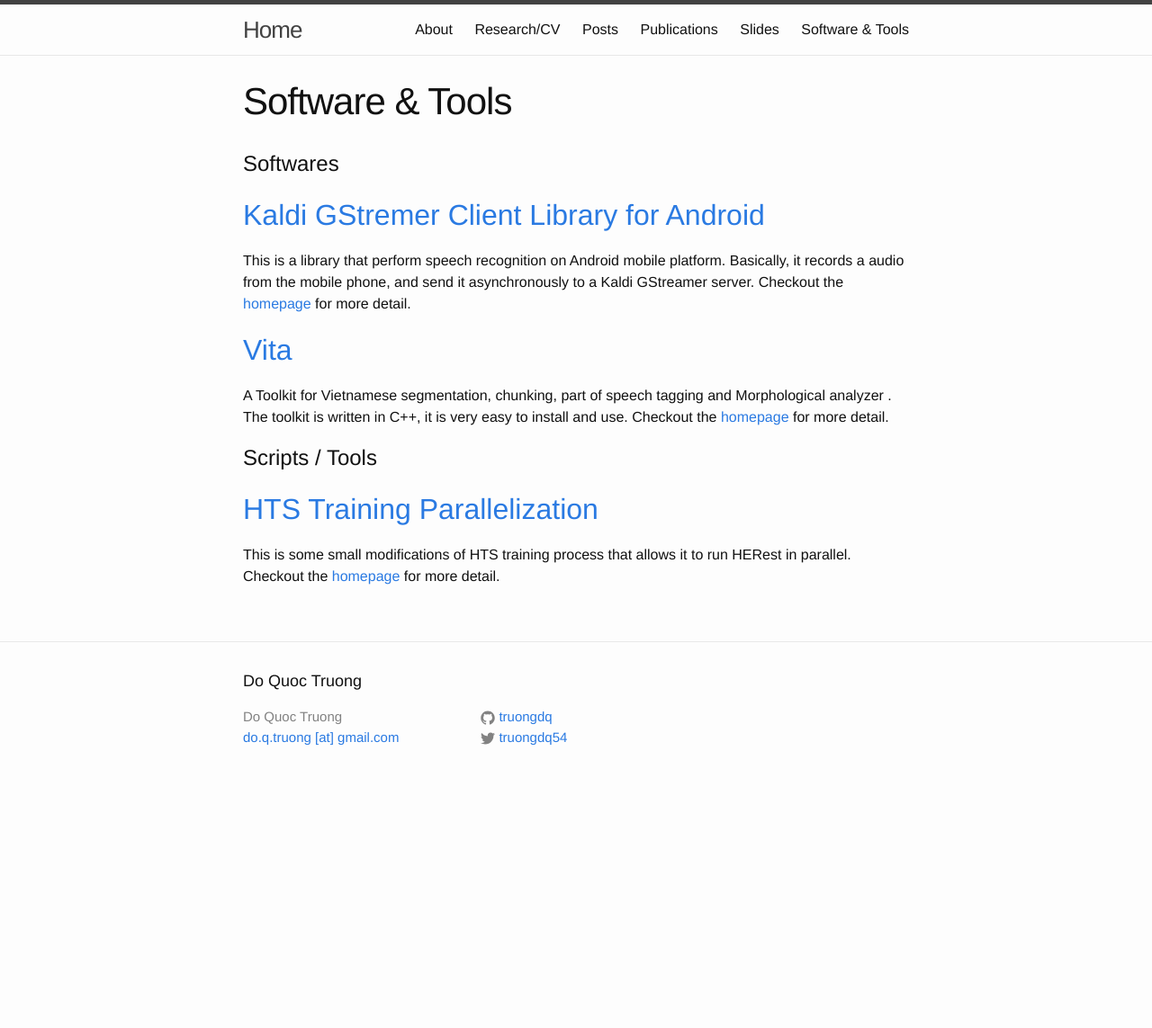
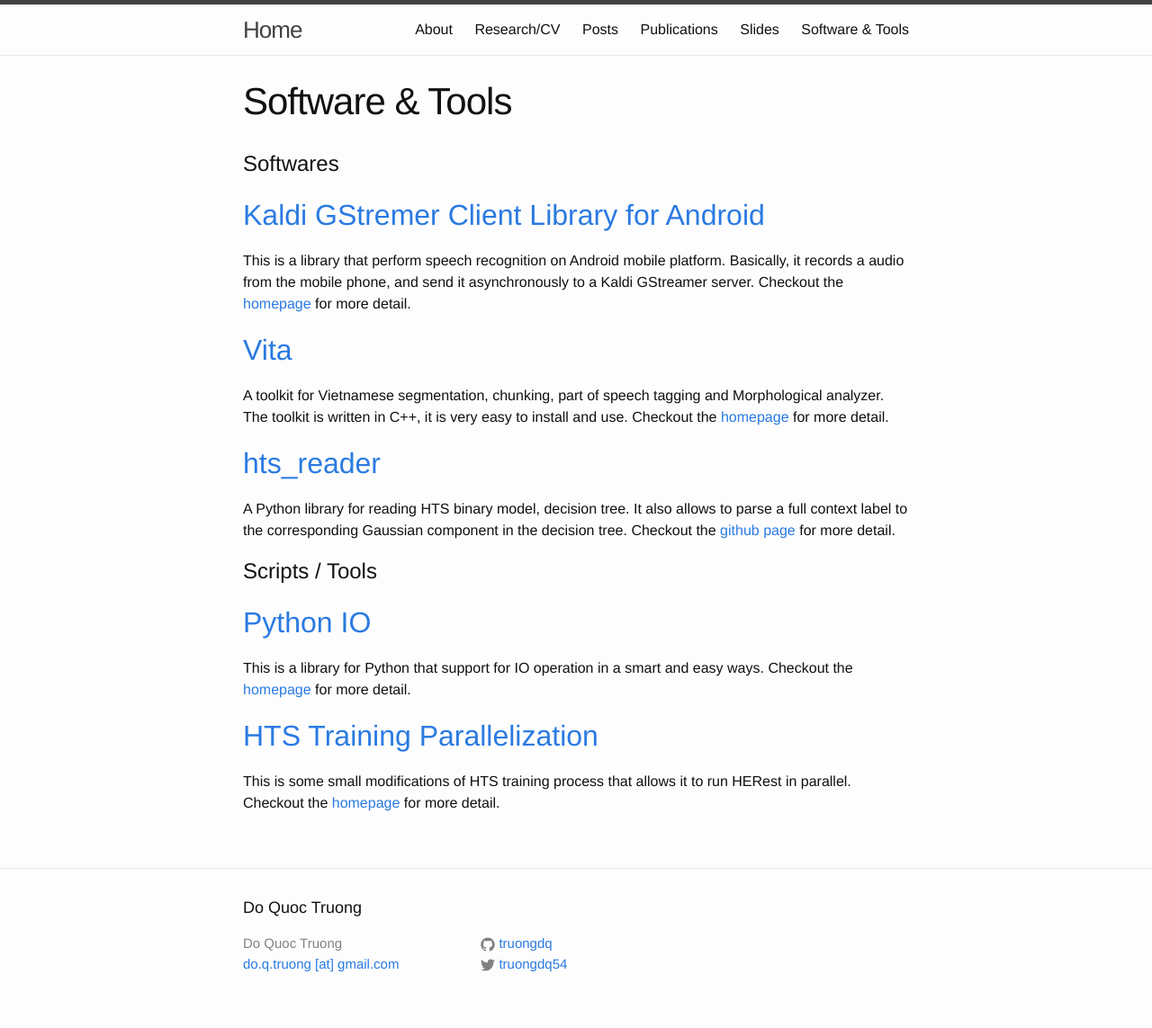
Before and after one commit to truongdo/truongdo.github.io, a Jekyll site: the page built from softwares_tools.markdown, in a window 1280 px wide. Shown: the whole page at 90% size. Built offline with Jekyll 4.4.1, drawn with Linux system fonts in a browser that asks for light colours; before the commit the page ends 900 px from its top, so only the background shows below that.

Commit message:
Add hts_reader

```diff
--- a/softwares_tools.markdown
+++ b/softwares_tools.markdown
@@ -9,10 +9,16 @@ permalink: /software/
 This is a library that perform speech recognition on Android mobile platform. Basically, it records a audio from the mobile phone, and send it asynchronously to a Kaldi GStreamer server. Checkout the [homepage](https://github.com/truongdq/kaldi-gstreamer-android-client) for more detail.
 
 ## [Vita](http://www.truongdq.com/vita) ##
-A Toolkit for Vietnamese segmentation, chunking, part of speech tagging and Morphological analyzer . The toolkit is written in C++, it is very easy to install and use. Checkout the [homepage](http://www.truongdq.com/vita) for more detail.
+A toolkit for Vietnamese segmentation, chunking, part of speech tagging and Morphological analyzer. The toolkit is written in C++, it is very easy to install and use. Checkout the [homepage](http://www.truongdq.com/vita) for more detail.
 
+## [hts_reader](https://github.com/truongdq/hts_reader) ##
+A Python library for reading HTS binary model, decision tree. It also allows to parse a full context label to the corresponding Gaussian component in
+the decision tree. Checkout the [github page](https://github.com/truongdq/hts_reader) for more detail.
 
 # Scripts / Tools #
 
+## [Python IO](http://github.com/truongdq/py_io) ##
+This is a library for Python that support for IO operation in a smart and easy ways. Checkout the [homepage](https://github.com/truongdq/py_io) for more detail.
+
 ## [HTS Training Parallelization]({% post_url 2015-08-17-hts-parallel %}) ##
 This is some small modifications of HTS training process that allows it to run HERest in parallel. Checkout the [homepage]({% post_url 2015-08-17-hts-parallel %}) for more detail.
```
Also changed, not shown: 2 other files.
